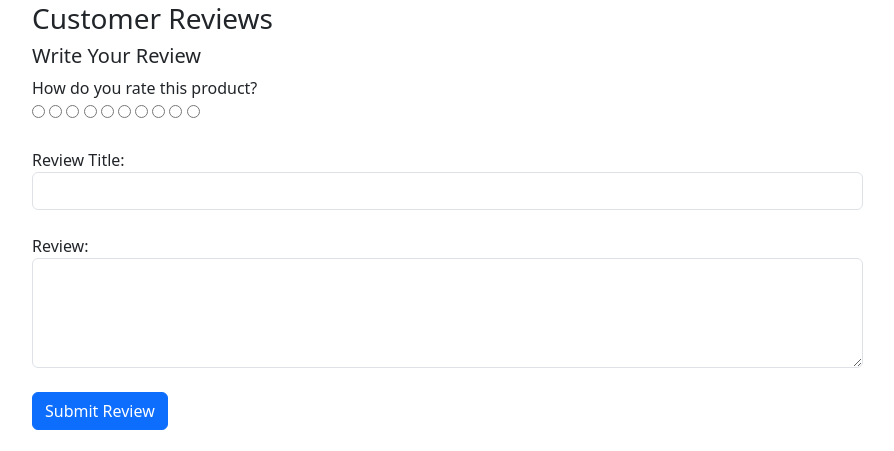
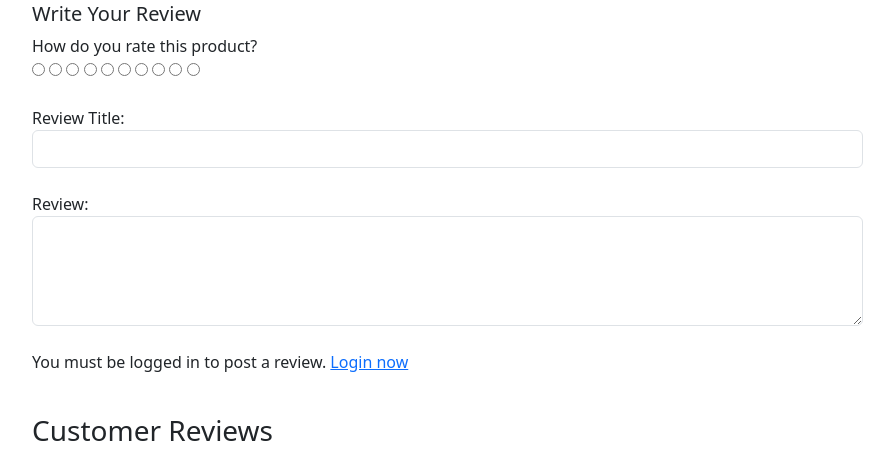
Before and after one commit to dehemi2001/ecommerce_django, a Django app: a page that uses templates/store/product_detail.html in a window 1280 px wide. Shown: the part 804-1255 px from the top of the page, without its empty margins (50-944 px from the left). Run offline with Django 5.2, Linux system fonts and the light colour scheme; tables that the repository leaves empty hold one stand-in row (values such as "Sample post"); grey boxes marked "Sample" are stand-in pictures; some libraries are stand-ins or nearby versions.

Commit message:
Store the Rating & Reviews

```diff
--- a/store/urls.py
+++ b/store/urls.py
@@ -6,4 +6,5 @@ urlpatterns = [
     path('category/<slug:category_slug>/', views.store, name='products_by_category'),
     path('category/<slug:category_slug>/<slug:product_slug>/', views.product_detail, name='product_detail'),
     path('search/', views.search, name='search'),
+    path('submit_review/<int:product_id>/', views.submit_review, name='submit_review'),
 ]
--- a/store/views.py
+++ b/store/views.py
@@ -1,11 +1,14 @@
 from django.http import HttpResponse
 from django.shortcuts import render, get_object_or_404
-from store.models import Product
+from store.models import Product, ReviewRating
+from django.contrib import messages
+from django.shortcuts import redirect
 from category.models import Category
 from django.db.models import Q
 from carts.views import _cart_id
 from carts.models import CartItem
 from django.core.paginator import EmptyPage, PageNotAnInteger, Paginator
+from .forms import ReviewForm
 
 # Create your views here.
 
@@ -56,3 +59,26 @@ def search(request):
         'product_count': product_count,
     }
     return render(request, 'store/store.html', context)
+
+def submit_review(request, product_id):
+    url = request.META.get('HTTP_REFERER')
+    if request.method == 'POST':
+        try:
+            reviews = ReviewRating.objects.get(user__id=request.user.id, product__id=product_id)
+            form = ReviewForm(request.POST, instance=reviews)
+            form.save()
+            messages.success(request, 'Thank you! Your review has been updated.')
+            return redirect(url)
+        except ReviewRating.DoesNotExist:
+            form = ReviewForm(request.POST)
+            if form.is_valid():
+                data = ReviewRating()
+                data.subject = form.cleaned_data['subject']
+                data.rating = form.cleaned_data['rating']
+                data.review = form.cleaned_data['review']
+                data.ip = request.META.get('REMOTE_ADDR')
+                data.product_id = product_id
+                data.user_id = request.user.id
+                data.save()
+                messages.success(request, 'Thank you! Your review has been submitted.')
+                return redirect(url)
--- a/templates/store/product_detail.html
+++ b/templates/store/product_detail.html
@@ -76,12 +76,7 @@
         <div class="row">
             <div class="col-md-9">
 
-                <header class="section-heading">
-                    <h3>Customer Reviews </h3>
-
-                </header>
-
-                <form action="" method="POST">
+                <form action="{% url 'submit_review' single_product.id %}" method="POST">
                     {% csrf_token %}
                     <h5>Write Your Review</h5>
                     <div>
@@ -107,10 +102,19 @@
                         Review:
                         <textarea name="review" rows="4" class="form-control"></textarea>
                         <br>
+                        {% if user.is_authenticated %}
                         <input type="submit" value="Submit Review" class="btn btn-primary">
+                        {% else %}
+                        <p>You must be logged in to post a review. <span><a href="{% url 'login' %}">Login now</a></span></p>
+                        {% endif %}
                     </div>
+                    {% include 'includes/alerts.html' %}
                 </form>
                 <br>
+
+                <header class="section-heading">
+                    <h3>Customer Reviews </h3>
+                </header>
 
                 <article class="box mb-3">
                     <div class="icontext w-100">
```
